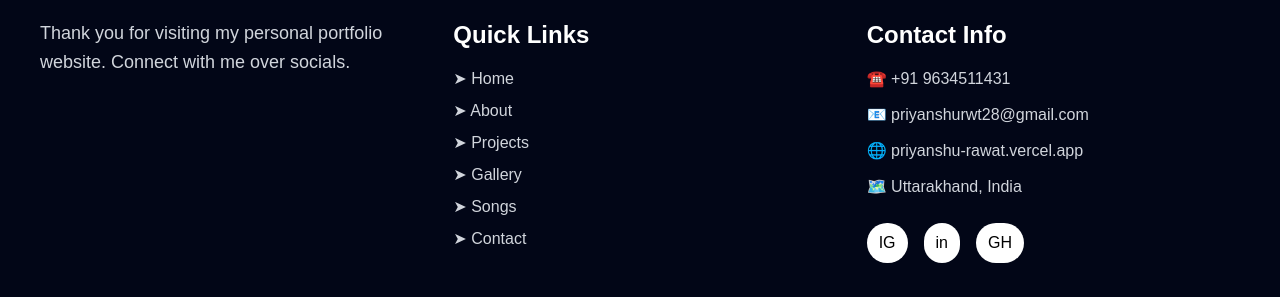
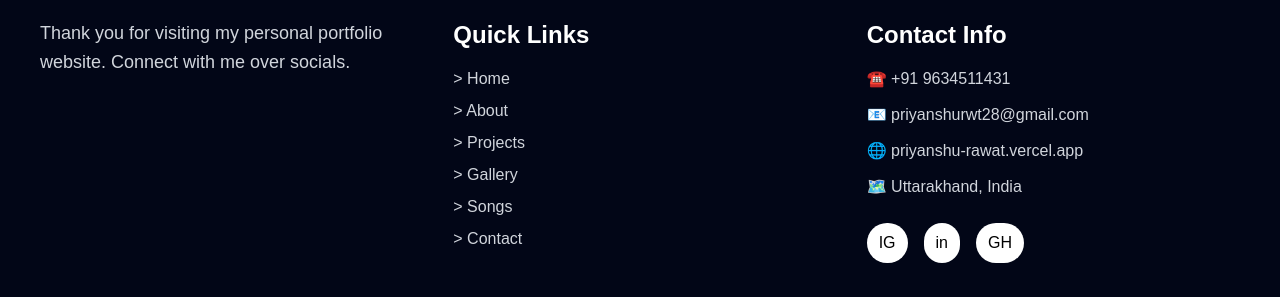
Before and after one commit to priyanshurawat15-dev/QR-Portfolio, a React (Vite) app: page / in a window 1280 px wide. Shown: the part 5637-5934 px from the top of the page. Built offline with nearby package versions, Linux system fonts and the light colour scheme.

Commit message:
update 05-03-2026   22:52

```diff
--- a/src/App.jsx
+++ b/src/App.jsx
@@ -646,12 +646,12 @@ Send Message
         Quick Links
       </h3>
       <ul className="space-y-2">
-        <li><a href="#home" className="hover:text-purple-400">➤ Home</a></li>
-        <li><a href="#about" className="hover:text-purple-400">➤ About</a></li>
-        <li><a href="#projects" className="hover:text-purple-400">➤ Projects</a></li>
-        <li><a href="#gallery" className="hover:text-purple-400">➤ Gallery</a></li>
-        <li><a href="#songs" className="hover:text-purple-400">➤ Songs</a></li>
-        <li><a href="#contact" className="hover:text-purple-400">➤ Contact</a></li>
+        <li><a href="#home" className="hover:text-purple-400">&gt;  Home</a></li>
+        <li><a href="#about" className="hover:text-purple-400">&gt;  About</a></li>
+        <li><a href="#projects" className="hover:text-purple-400">&gt;  Projects</a></li>
+        <li><a href="#gallery" className="hover:text-purple-400">&gt;  Gallery</a></li>
+        <li><a href="#songs" className="hover:text-purple-400">&gt;  Songs</a></li>
+        <li><a href="#contact" className="hover:text-purple-400">&gt;  Contact</a></li>
       </ul>
     </div>
 
```
